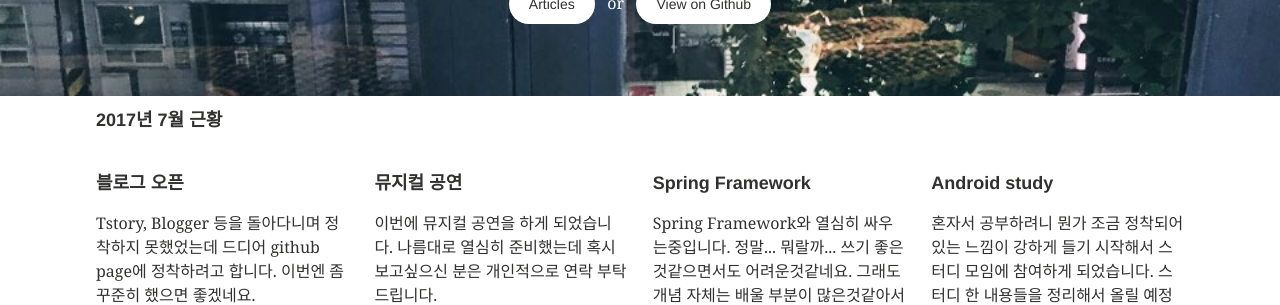
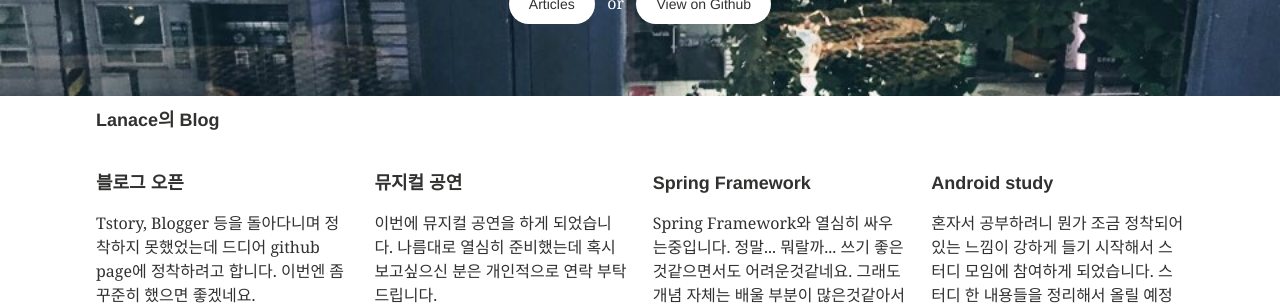
Before and after one commit to Lanace/lanace.github.io, a Jekyll site: the page built from index.md, in a window 1280 px wide. Shown: the part 395-700 px from the top of the page. Built offline with Jekyll 4.4.1, drawn with Linux system fonts in a browser that asks for light colours.

Commit message:
Index의 title 변경

```diff
--- a/index.md
+++ b/index.md
@@ -1,7 +1,7 @@
 ---
 layout: home
 permalink: /
-title: "2017년 7월 근황"
+title: "Lanace의 Blog"
 image:
   feature: header_image.png
 ---
```
